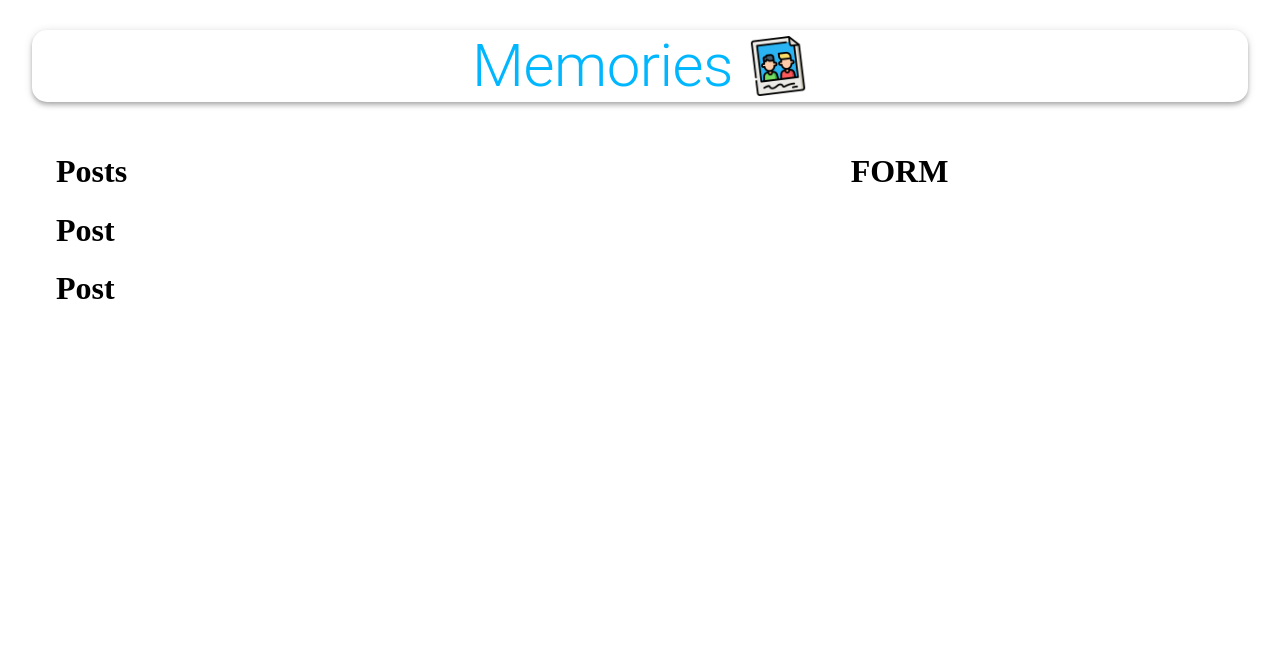
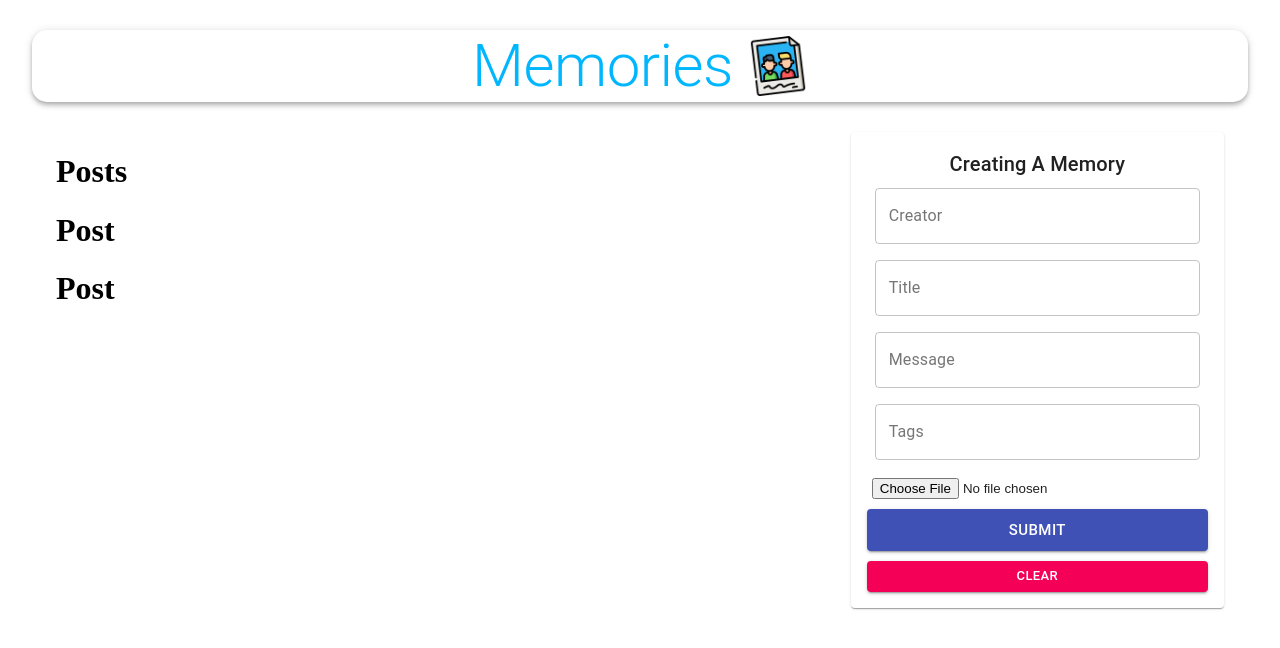
Before and after one commit to caw442000/memories-mern, a React (Create React App) app in the folder client/: page / in a window 1280 px wide. Shown: the top 648 px of the page. Built offline with nearby package versions, Linux system fonts and the light colour scheme; no server answers.

Commit message:
adds Form for creating post

```diff
--- a/client/src/components/Form/Form.js
+++ b/client/src/components/Form/Form.js
@@ -1,15 +1,82 @@
-import React from 'react'
-import useStyles from './styles'
+import React, { useState } from "react";
+import { TextField, Button, Typography, Paper } from "@material-ui/core";
+import FileBase from "react-file-base64";
 
+import useStyles from "./styles";
 
 const Form = () => {
+  const [postData, setPostData] = useState({
+    creator: "",
+    title: "",
+    message: "",
+    tags: "",
+    selectedFile: "",
+  });
+
   const classes = useStyles();
 
+  const handleSubmit = () => {};
+  const clear = () => {};
+
   return (
-    <div>
-      <h1>FORM</h1>
-    </div>
-  )
-}
+    <Paper className={classes.paper}>
+      <form
+        autoComplete="off"
+        noValidate
+        className={`${classes.root} ${classes.form}`}
+        onSubmit={handleSubmit}
+      >
+        <Typography variant="h6">Creating A Memory</Typography>
+        <TextField
+          name="creator"
+          variant="outlined"
+          label="Creator"
+          fullWidth
+          value={postData.creator}
+          onChange={(e) =>
+            setPostData({ ...postData, creator: e.target.value })
+          }
+        />
+        <TextField
+          name="title"
+          variant="outlined"
+          label="Title"
+          fullWidth
+          value={postData.title}
+          onChange={(e) => setPostData({ ...postData, title: e.target.value })}
+        />
+        <TextField
+          name="message"
+          variant="outlined"
+          label="Message"
+          fullWidth
+          value={postData.message}
+          onChange={(e) =>
+            setPostData({ ...postData, message: e.target.value })
+          }
+        />
+        <TextField
+          name="tags"
+          variant="outlined"
+          label="Tags"
+          fullWidth
+          value={postData.tags}
+          onChange={(e) => setPostData({ ...postData, tags: e.target.value })}
+        />
+        <div className={classes.fileInput}>
+          <FileBase
+            type="file"
+            multiple={false}
+            onDone={({ base64 }) =>
+              setPostData({ ...postData, selectedFile: base64 })
+            }
+          />
+        </div>
+        <Button className={classes.buttonSubmit} variant="contained" color="primary" size="large" type="submit" fullWidth>Submit</Button>
+        <Button  variant="contained" color="secondary" size="small" onClick={clear} fullWidth>Clear</Button>
+      </form>
+    </Paper>
+  );
+};
 
-export default Form
+export default Form;
```
